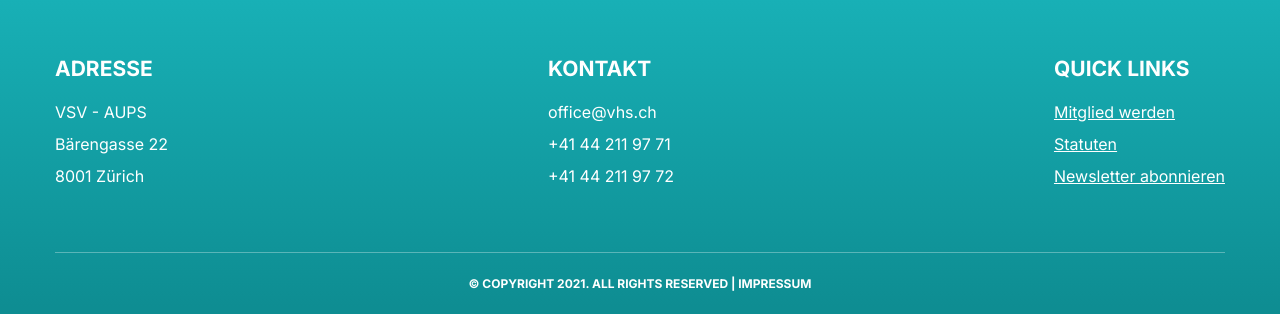
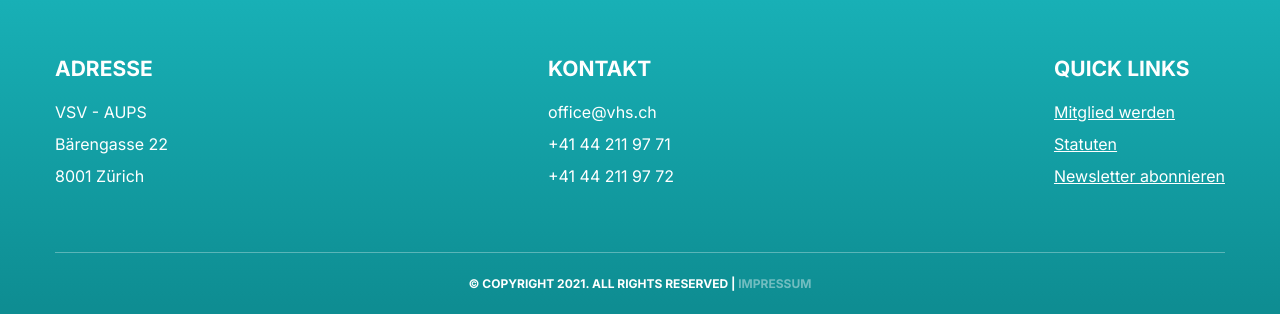
Before and after one commit to Exib1t/Sites, a PHP site: page / in a window 1280 px wide. Shown: the part 3583-3897 px from the top of the page. Run offline with PHP 8.4, Linux system fonts and the light colour scheme; style sheets or scripts are compiled from the project's sources; grey boxes are pictures that could not be loaded.

Commit message:
UpVHS footer small fix

```diff
--- a/UpVHS/dev/src/sass/_sprites.scss
+++ b/UpVHS/dev/src/sass/_sprites.scss
@@ -11,9 +11,9 @@
 // $spritesheet: width height image $spritesheet-sprites;
 $spritesheet-width: 0px;
 $spritesheet-height: 0px;
-$spritesheet-image: '../img/spritesheet.png?1651850600999';
+$spritesheet-image: '../img/spritesheet.png?1651952739077';
 $spritesheet-sprites: ();
-$spritesheet: (0px, 0px, '../img/spritesheet.png?1651850600999', $spritesheet-sprites, );
+$spritesheet: (0px, 0px, '../img/spritesheet.png?1651952739077', $spritesheet-sprites, );
 
 // The provided mixins are intended to be used with the array-like variables
 //
--- a/UpVHS/dev/src/sass/blocks/_b-siteFooter.scss
+++ b/UpVHS/dev/src/sass/blocks/_b-siteFooter.scss
@@ -78,4 +78,8 @@
   color: #FFFFFF;
   padding: 20px 0px;
   border-top: 1px solid rgba($color: #fff, $alpha: 0.31);
+  span {
+    font-weight: 700;
+    opacity: 0.41;
+  }
 }
--- a/UpVHS/inc/footer.php
+++ b/UpVHS/inc/footer.php
@@ -22,7 +22,7 @@
             <li>Newsletter abonnieren</li>
           </ul>
         </div>
-        <div class="l-siteFooterCopyRight">© COPYRIGHT 2021. ALL RIGHTS RESERVED | IMPRESSUM</div>
+        <div class="l-siteFooterCopyRight">© COPYRIGHT 2021. ALL RIGHTS RESERVED | <span>IMPRESSUM</span></div>
       </div>
     </footer>
   </div><!--wrapper-->
```
